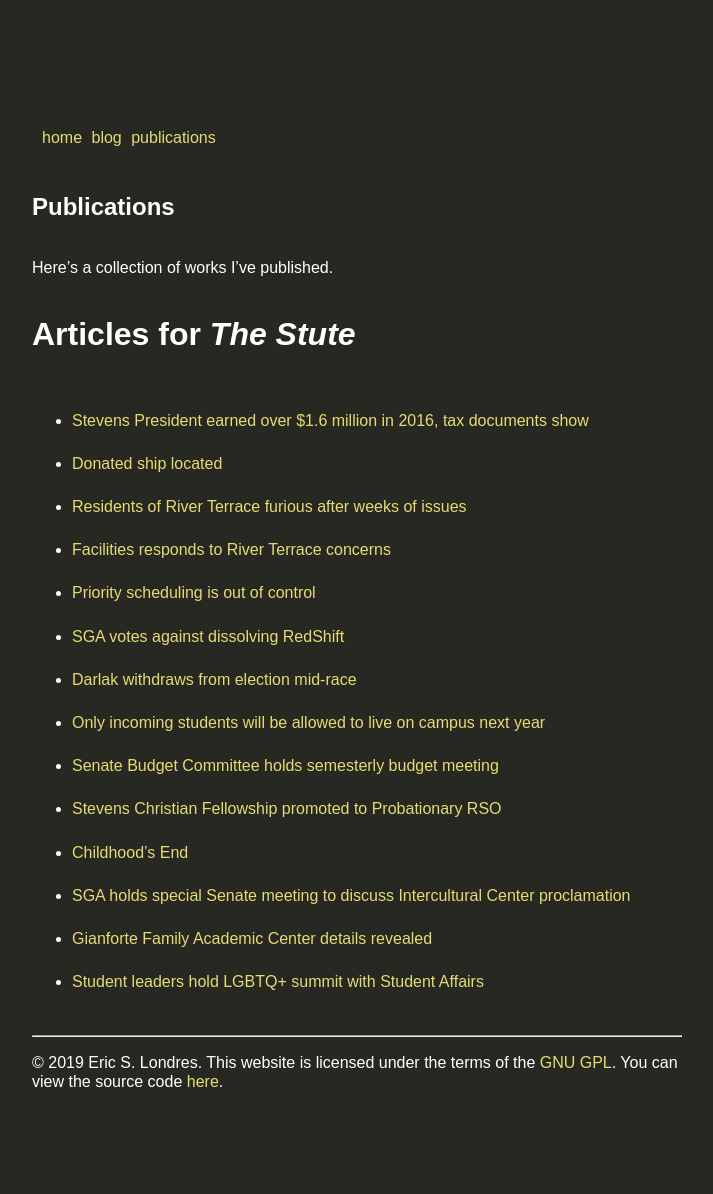
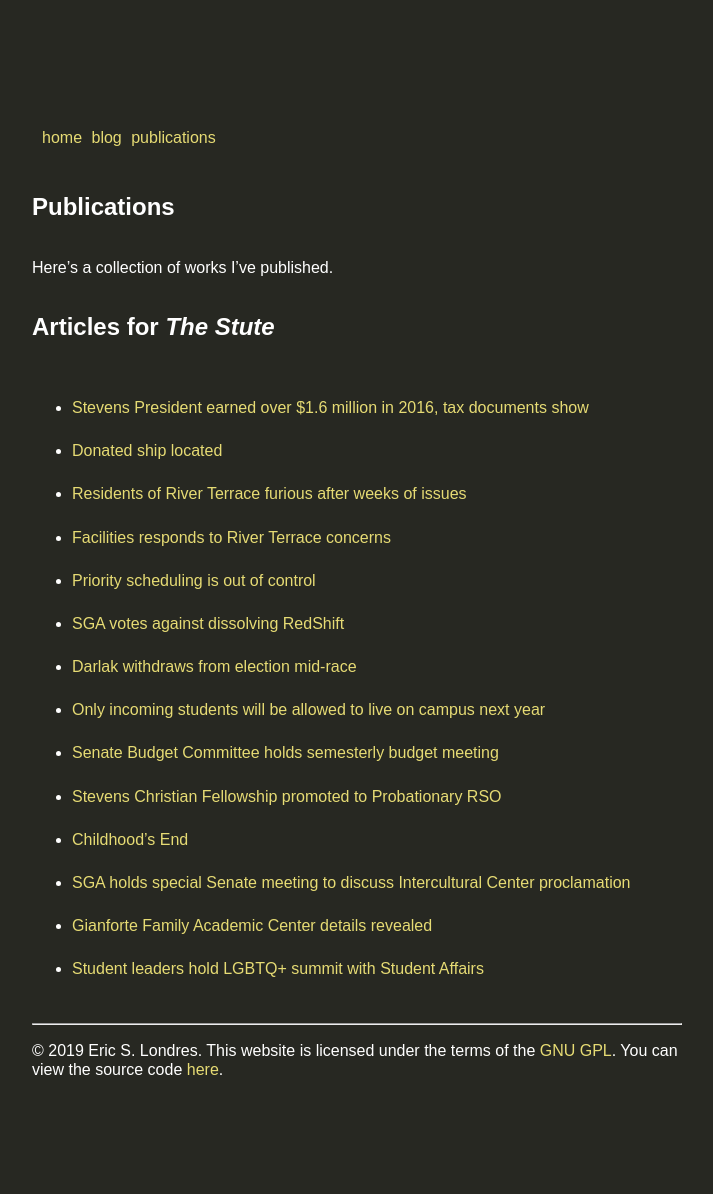
Before and after one commit to slondr/slondr.gitlab.io, a Jekyll site: the page built from publications.md, in a window 1280 px wide. Shown: the whole page, without its empty margins (283-996 px from the left). Built offline with Jekyll 4.4.1, drawn with Linux system fonts in a browser that asks for light colours.

Commit message:
changed title to h2

```diff
--- a/publications.md
+++ b/publications.md
@@ -5,7 +5,7 @@
 
 Here's a collection of works I've published.
 
-# Articles for *The Stute*
+## Articles for *The Stute*
 
 {% for pub in site.data.stute %}
 - [{{ pub.title }}]({{ pub.link }})
```
